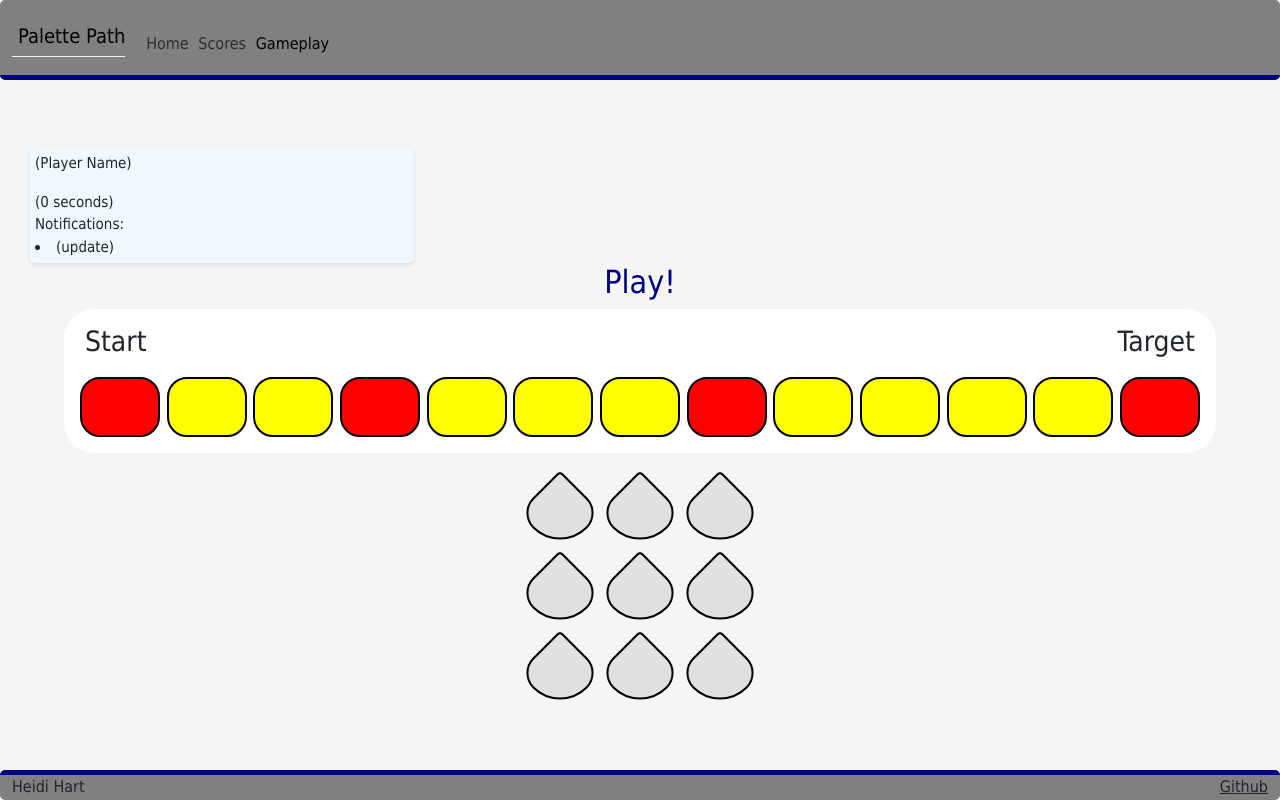
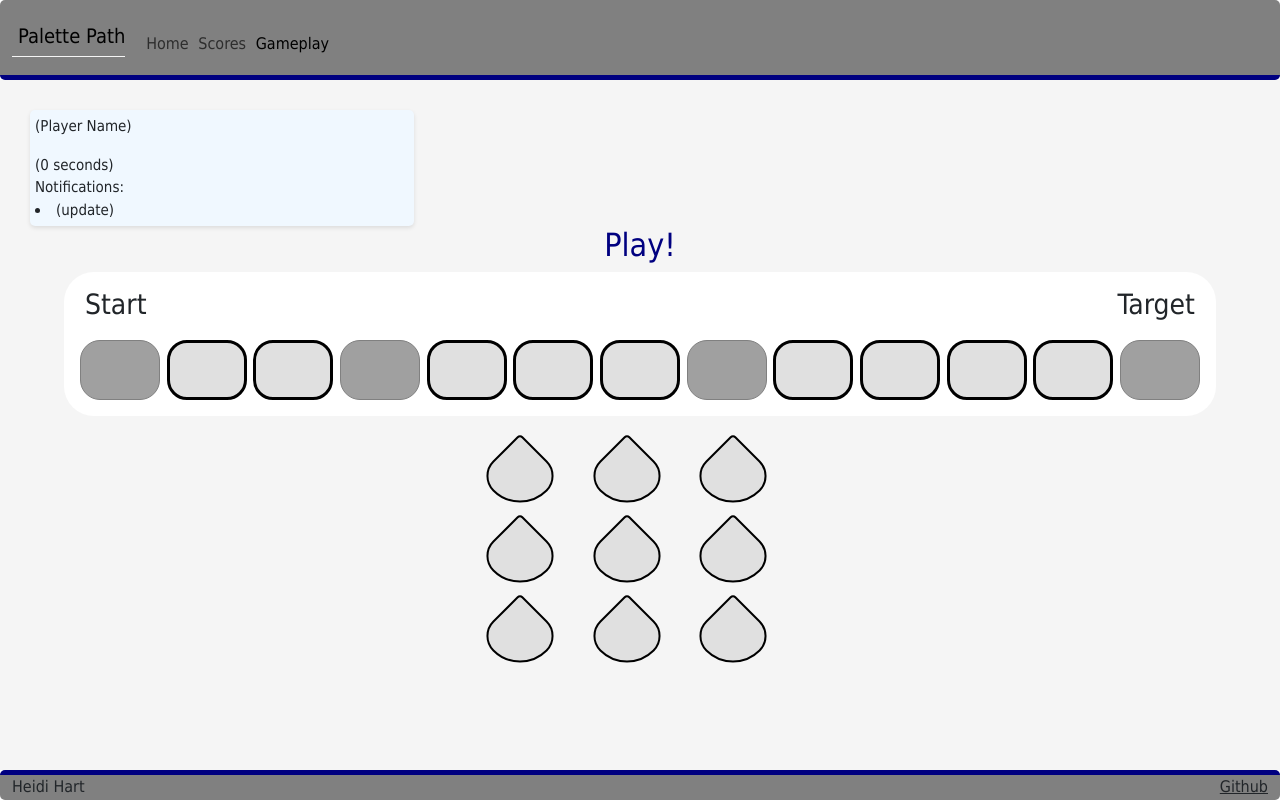
Before and after one commit to fiadhhart/startup, a React (Vite) app: page /gameplay in a window 1280 px wide. Built offline with nearby package versions, Linux system fonts and the light colour scheme.

Commit message:
fixing css

```diff
--- a/src/app.css
+++ b/src/app.css
@@ -30,6 +30,15 @@
   }
 
 
+  main {
+    flex: 1 calc(100vh - 110px);
+    display: flex;
+    flex-direction: row;
+    align-items: center;
+    justify-content: center;
+  }
+
+
   footer {
     flex: 0 30px;
 
@@ -40,8 +49,6 @@
   footer a {
     float: right;
   }
-
-
 
 
 
--- a/src/gameplay/gameplay.css
+++ b/src/gameplay/gameplay.css
@@ -1,6 +1,14 @@
+/* for some reason, this needs to be a div, otherwise it messes with the login pg
 main{
     flex-direction: column;
     align-items: flex-start;
+    background-color:whitesmoke;
+}
+*/
+.gameplayPG{
+    width: 100%;
+    height: 100%;
+    flex-direction: column;
     background-color:whitesmoke;
 }
 
@@ -35,12 +43,16 @@ h2{
     width: 100%;
 }
 .palette-container {
+
     display: grid;
     grid-template-columns: repeat(3, 1fr);
     gap: 20px;
     justify-content: center;
     align-items: center;
     margin: 30px auto;
+
+    max-width: 300px;
+    width: 100%;
 }
 
 
@@ -51,22 +63,22 @@ h2{
     width: 80px;
     height: 60px;
     border-radius: 20px;
-    border: 2px solid black;
+    border: 1px solid grey;
 
-    background-color: red; /* Example background color */
+    background-color: #a0a0a0; /* Example background color */
 }
 .path-button {
     width: 80px;
     height: 60px;
     border-radius: 20px;
-    border: 2px solid black;
+    border: 3px solid black;
 
-    background-color: yellow; /* Example background color */
+    background-color: #e0e0e0; /* Example background color */
 }
 .color-button {
     width: 60px;
     height: 60px;
-    border-radius: 90% 50% 10% 50%; /* Creates the teardrop shape */
+    border-radius: 90% 50% 10% 50%; /* teardrop shape */
     transform: rotate(225deg);
 
     border: 2px solid black;
--- a/src/gameplay/gameplay.jsx
+++ b/src/gameplay/gameplay.jsx
@@ -4,6 +4,8 @@ import './gameplay.css';
 export function Gameplay() {
   return (
     <main>
+    <div className="gameplayPG">
+
       <div className="status-container">
         <p> (Player Name) </p>
         <div id="timeSpent">(0 seconds)</div>
@@ -49,6 +51,7 @@ export function Gameplay() {
           <button className="color-button" id="color9" data-color="black" onclick=""></button>
       </div>
 
+    </div>
     </main>
   );
 }
--- a/src/login/login.css
+++ b/src/login/login.css
@@ -1,10 +1,14 @@
+/* for some reason this needs to be in app.css to work
 main {
     flex: 1 calc(100vh - 110px);
     display: flex;
     flex-direction: row;
     align-items: center;
     justify-content: center;
+    background-color: white;
   }
+  */
+
 
   .image-container {
     flex: 2;
@@ -84,4 +88,4 @@ main {
         margin-right: 0;
         margin-bottom: 1em;
     }
-}
+  }
--- a/src/login/login.jsx
+++ b/src/login/login.jsx
@@ -4,6 +4,7 @@ import './login.css';
 export function Login() {
   return (
     <main>
+
       <div className="image-container">
         <img src="cover.png" alt="Background Cover Image" className="background-image"/>
         <h1 className="text-overlay">Palette Path</h1>
@@ -28,6 +29,7 @@ export function Login() {
           </ul>
         </form>
       </div>
+
     </main>
   );
 }
--- a/src/scores/scores.css
+++ b/src/scores/scores.css
@@ -1,6 +1,14 @@
+/* for some reason, this needs to be a div, otherwise it messes with the login pg
 main{
     flex-direction: column;
     align-items: flex-start;
+    background-color:whitesmoke;
+}
+*/
+.scoresPG{
+    width: 100%;
+    height: 100%;
+    flex-direction: column;
     background-color:whitesmoke;
 }
 
--- a/src/scores/scores.jsx
+++ b/src/scores/scores.jsx
@@ -4,6 +4,8 @@ import './scores.css';
 export function Scores() {
   return (
     <main>
+    <div className="scoresPG">
+
       <div className="status-container">
         <p>(Player Name)</p>
       </div>
@@ -55,6 +57,7 @@ export function Scores() {
         </table>
       </div>
 
+    </div>
     </main>
   );
 }
```
